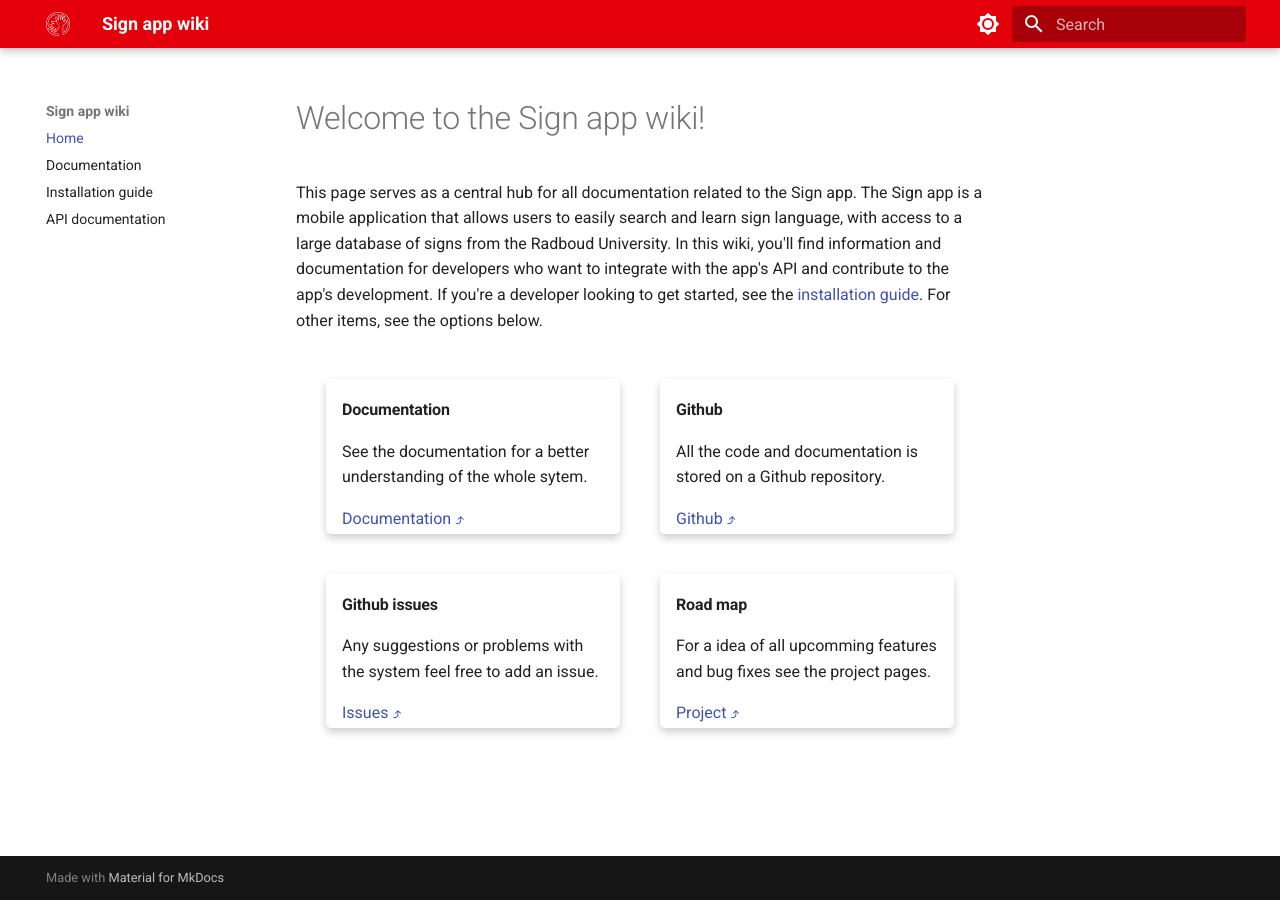
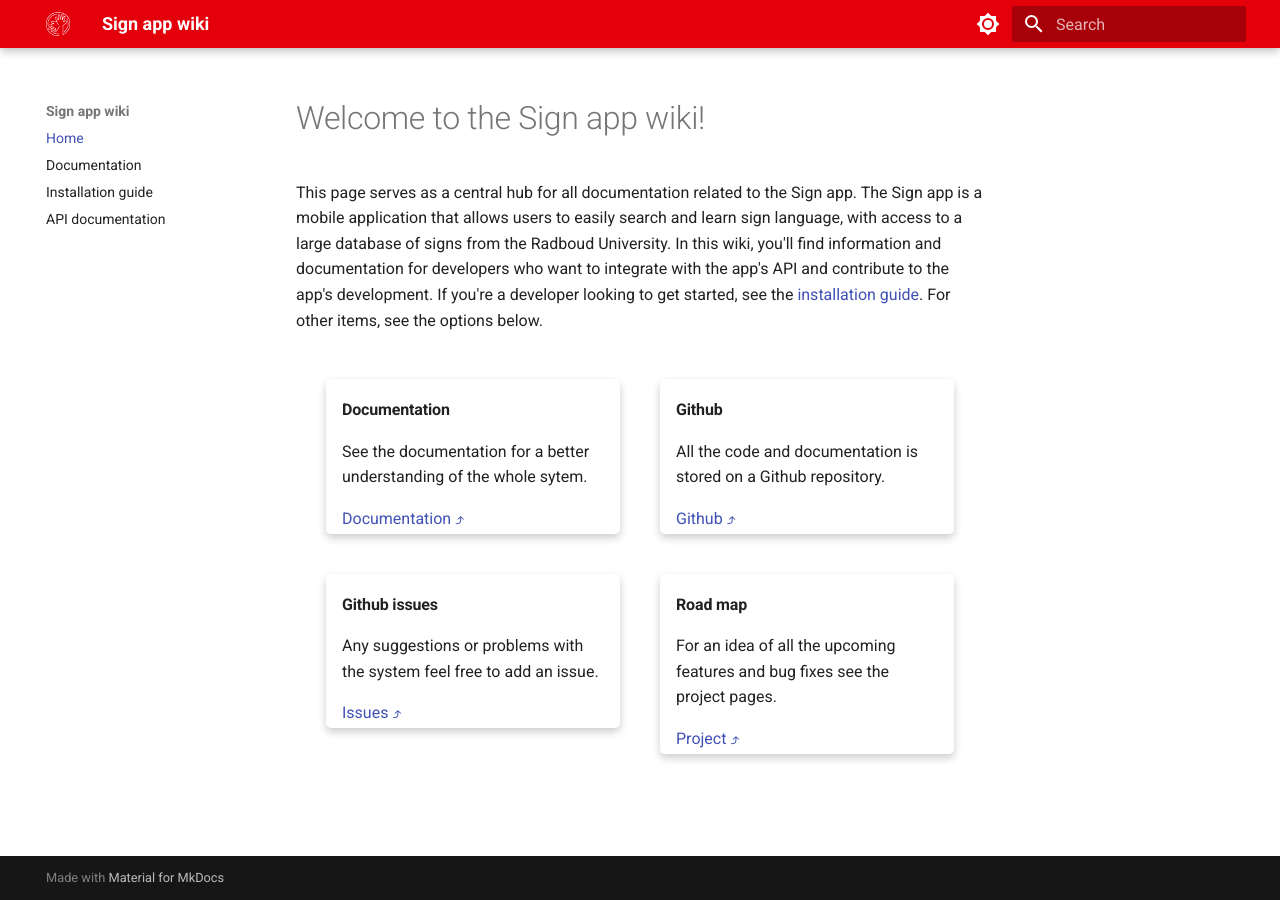
Before and after one commit to Signbank/sign-app, an MkDocs documentation site: the page built from docs/index.md, in a window 1280 px wide. Built offline with MkDocs 1.6.1 and Material for MkDocs 9.7.7, drawn with Linux system fonts in a browser that asks for light colours.

Commit message:
Fixed spelling mistake on the index page

```diff
--- a/docs/index.md
+++ b/docs/index.md
@@ -37,7 +37,7 @@ For other items, see the options below.
     <div class="card">
       <div class="container">
         <h4><b>Road map</b></h4>
-        <p>For a idea of all upcomming features and bug fixes see the project pages.</p>
+        <p>For an idea of all the upcoming features and bug fixes see the project pages.</p>
         <a href="https://github.com/orgs/Signbank/projects/2">Project &#10548;</a>
       </div>
     </div>
```
